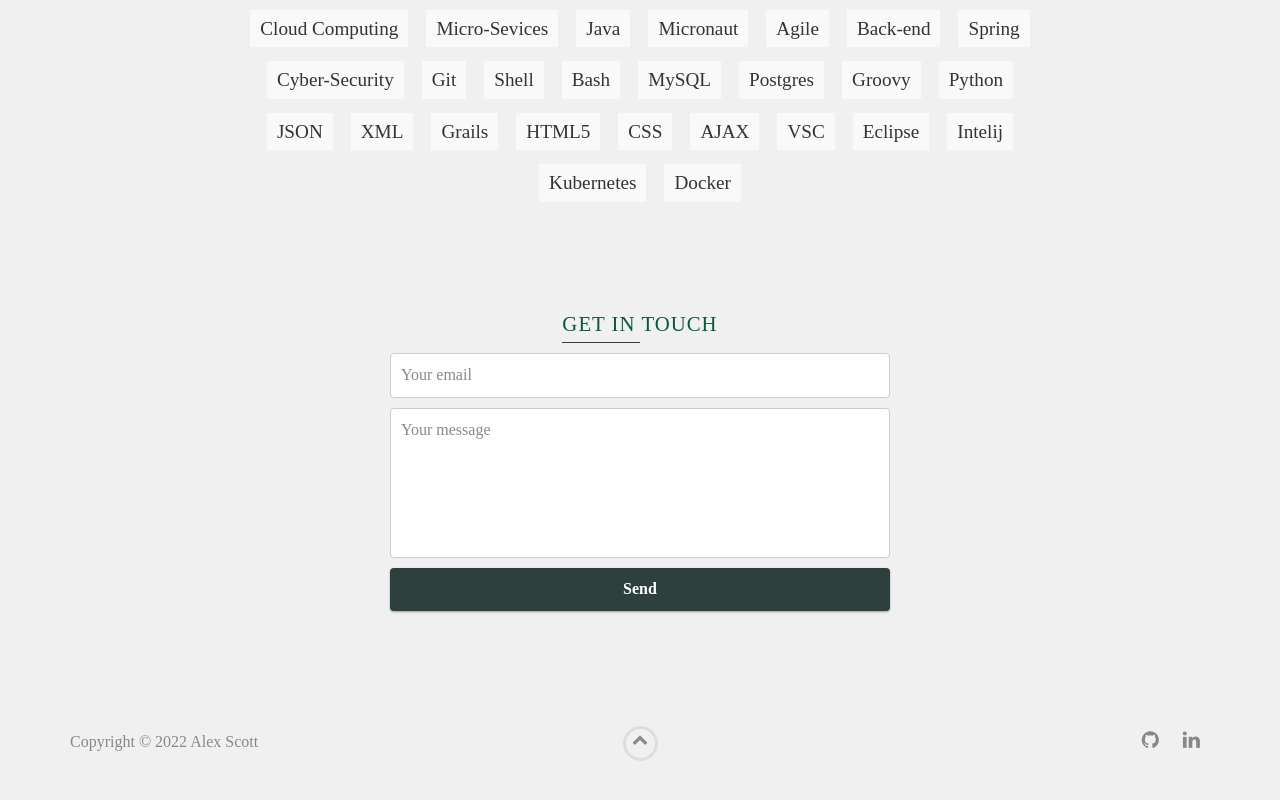
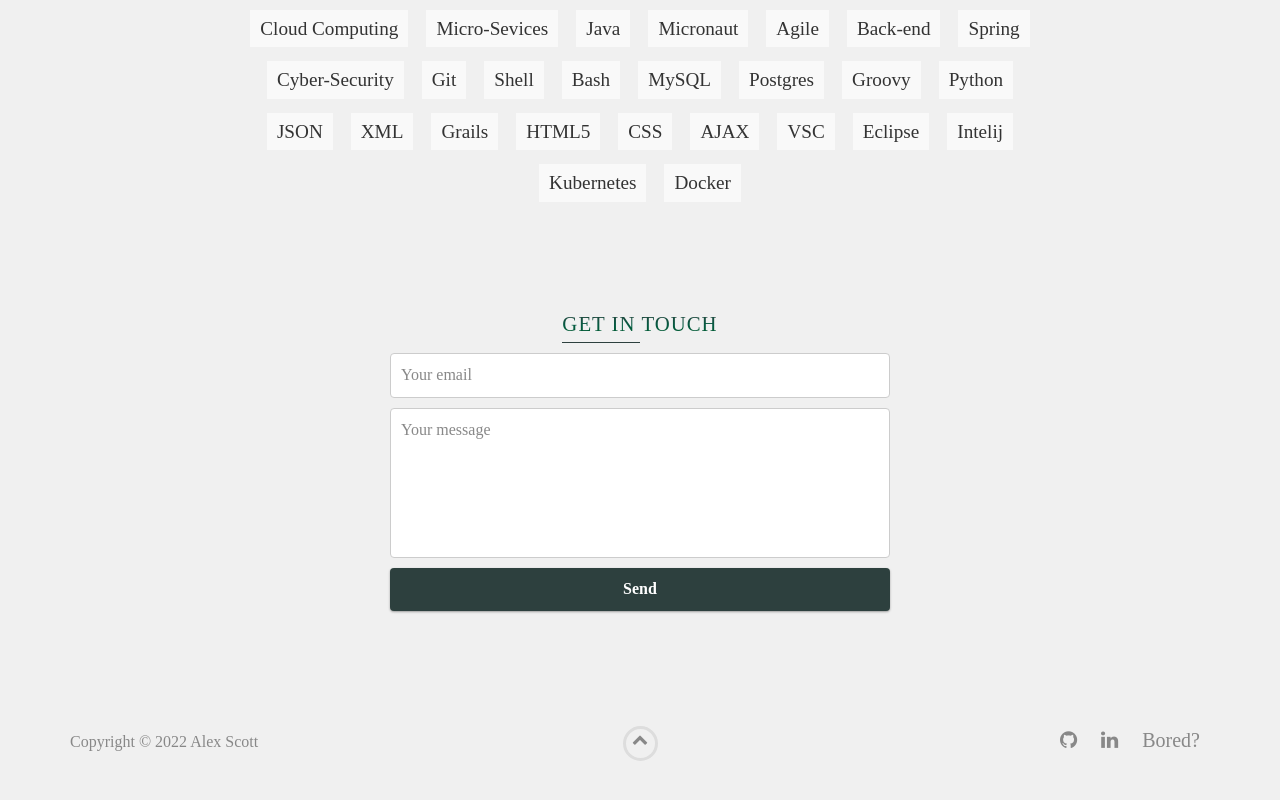
Before and after one commit to alexsjcott/alexsjcott.github.io, a website: page index.html in a window 1280 px wide. Shown: the part 4206-5006 px from the top of the page. Drawn offline with nearby package versions, Linux system fonts and the light colour scheme.

Commit message:
add kick ass game

```diff
--- a/index.html
+++ b/index.html
@@ -329,6 +329,9 @@
                         <li>
                             <a href="https://www.linkedin.com/in/ajscottleicester/" target="_blank"><i class="fa fa-linkedin" aria-hidden="true"></i></a>
                         </li>
+                        <li>
+                            <a href="javascript:var KICKASS_SITE_KEY='test';var el = document.createElement('script'); el.src = '//hi.kickassapp.com/kickass-mysite.js';document.body.appendChild(el);void(0);">Bored?</a>
+                        </li>
                     </ul>
                 </div>
             </div>
```
